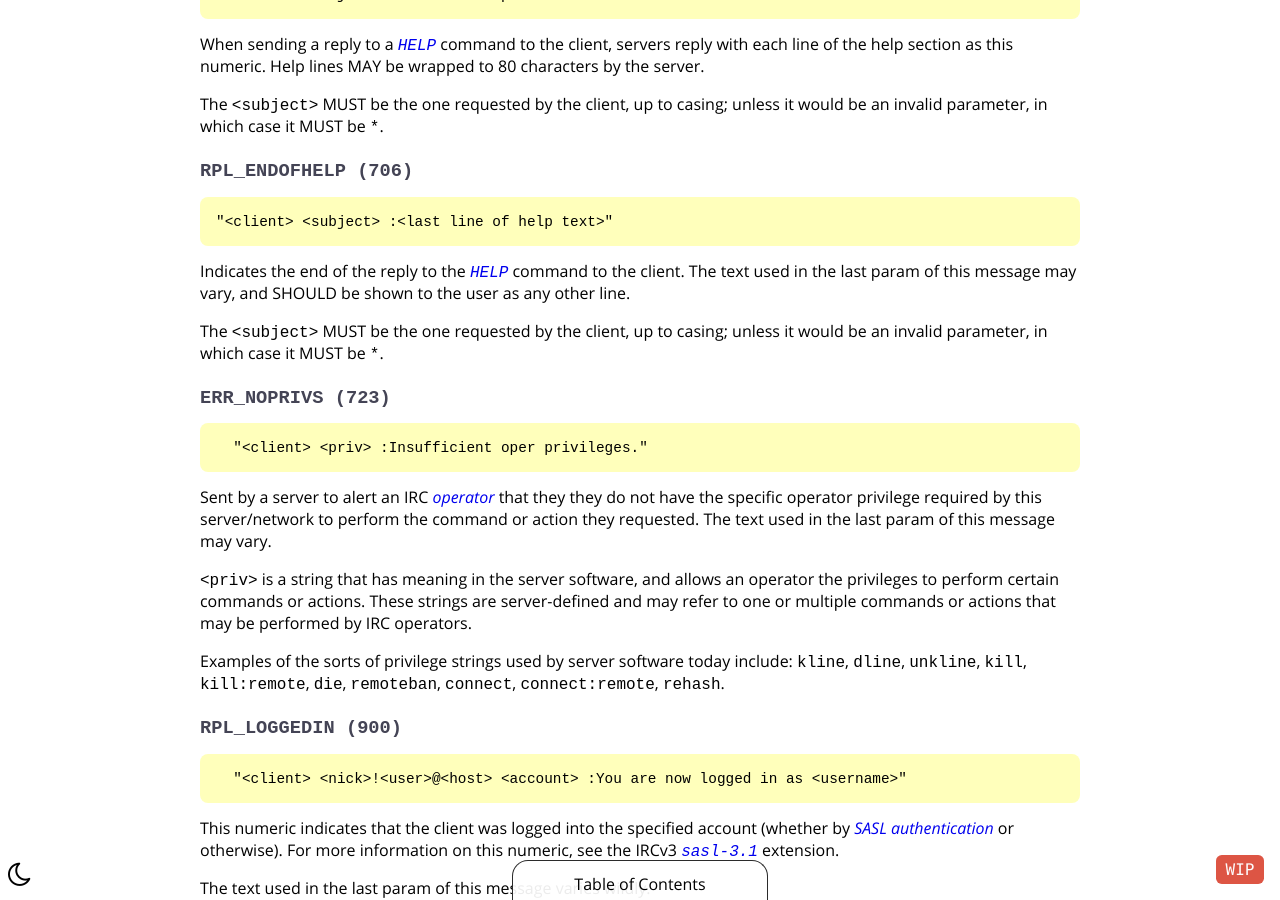
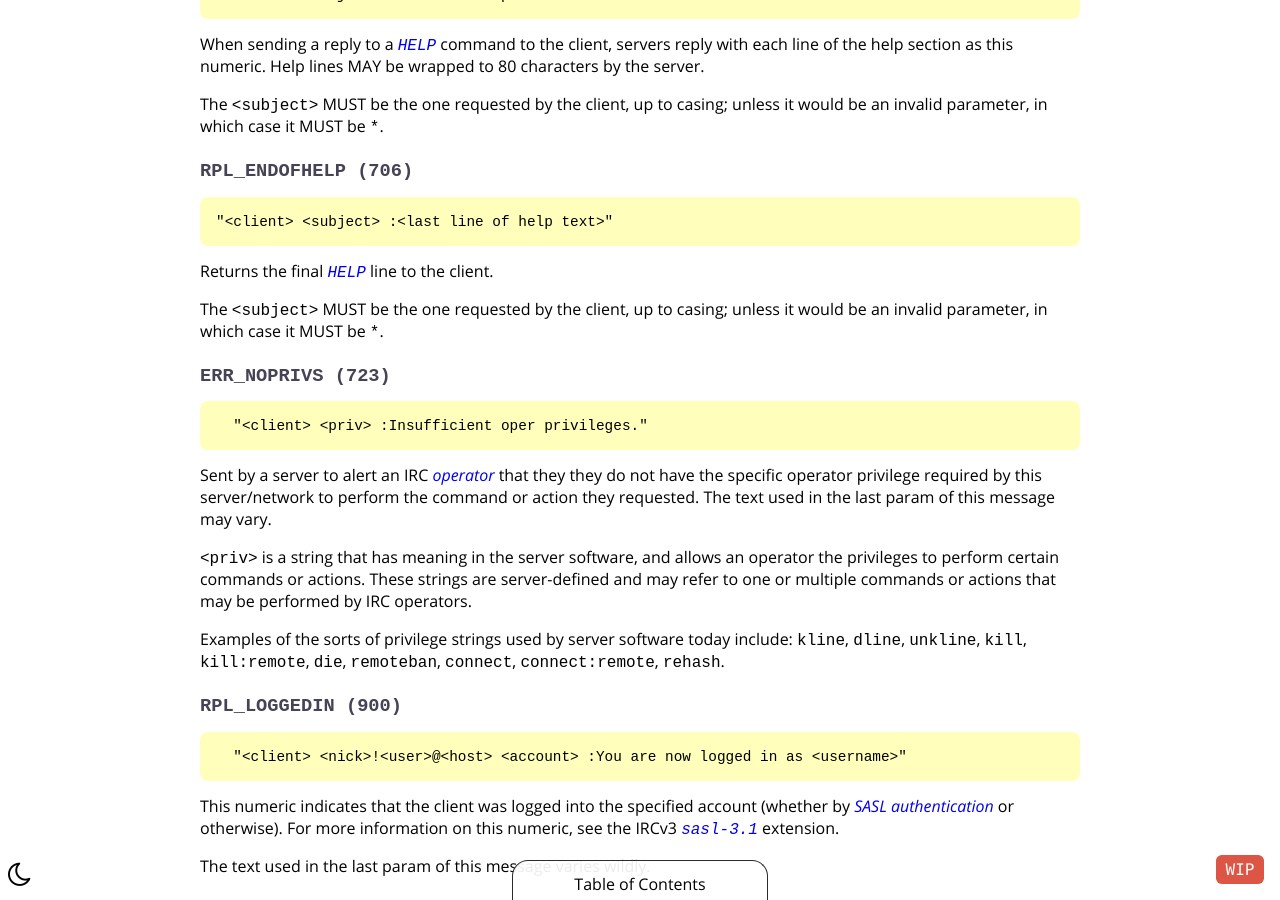
Before and after one commit to ircdocs/modern-irc, a Jekyll site: the page built from index.md, in a window 1280 px wide and 900 px high, scrolled down 63433 px. Built offline with Jekyll 4.4.1, drawn with Linux system fonts in a browser that asks for light colours.

Commit message:
Update _includes/modern-appendix.md
Co-authored-by: Daniel Oaks <daniel@danieloaks.net>

```diff
--- a/_includes/modern-appendix.md
+++ b/_includes/modern-appendix.md
@@ -872,8 +872,7 @@ The `<subject>` MUST be the one requested by the client, up to casing; unless it
 
     "<client> <subject> :<last line of help text>"
 
-Indicates the end of the reply to the {% command HELP %} command to the client.
-The text used in the last param of this message may vary, and SHOULD be shown to the user as any other line.
+Returns the final {% command HELP %} line to the client.
 
 The `<subject>` MUST be the one requested by the client, up to casing; unless it would be an invalid parameter, in which case it MUST be `*`.
 
```
